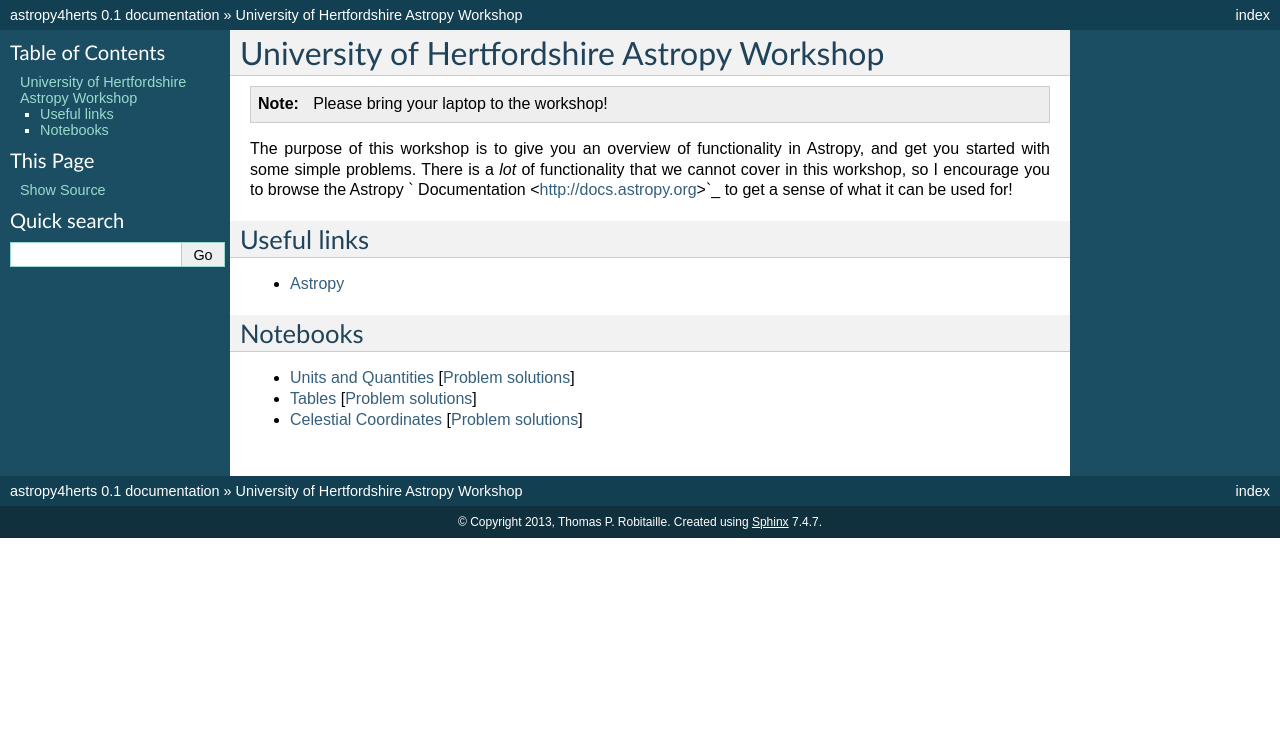
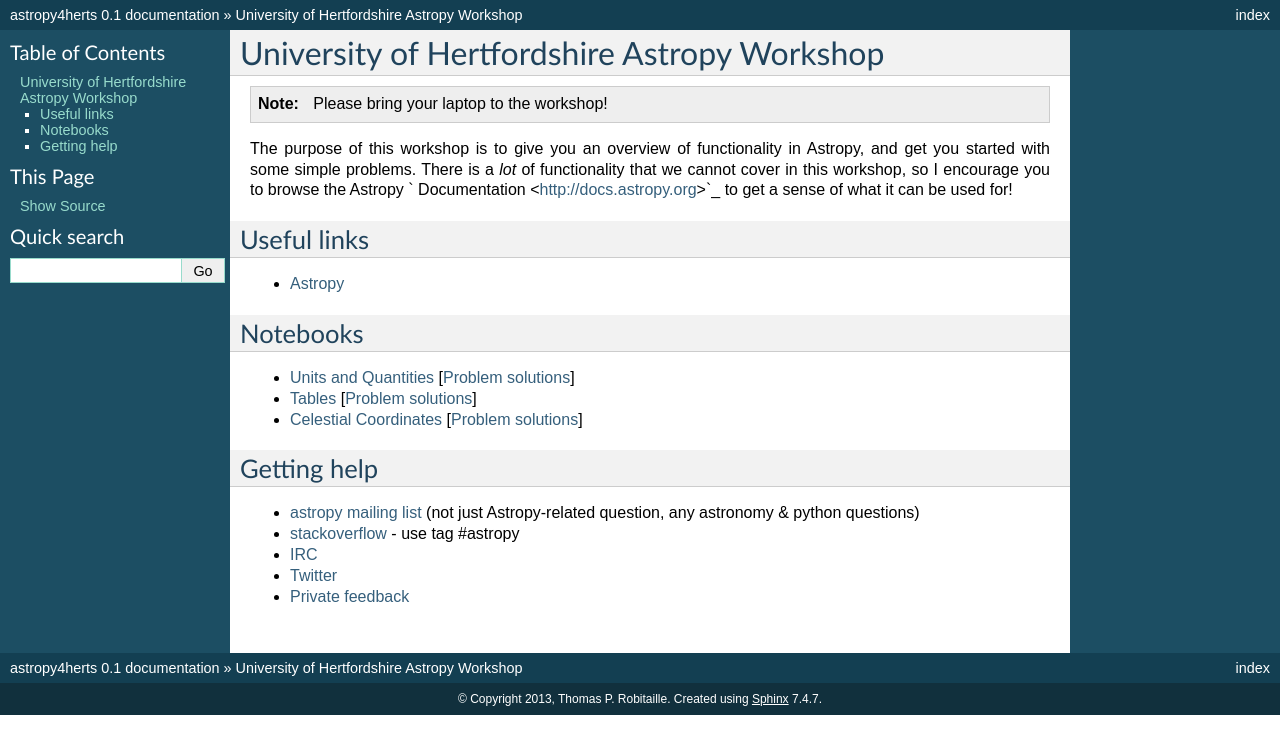
Before and after one commit to astropy/astropy4scipy2014, a Sphinx documentation site: the page built from docs/index.rst, in a window 1280 px wide. Shown: the top 754 px of the page. Built offline with Sphinx 7.4.7, drawn with Linux system fonts in a browser that asks for light colours.

Commit message:
Updated index page for docs

```diff
--- a/docs/index.rst
+++ b/docs/index.rst
@@ -24,3 +24,12 @@ Notebooks
 * `Celestial Coordinates <http://mpia.de/~robitaille/astropy4herts/notebooks/Celestial%20Coordinates.html>`_ [`Problem solutions <http://mpia.de/~robitaille/astropy4herts/notebooks/Celestial%20Coordinates%20-%20Solutions.html>`_]
 
 .. TODO: Astroquery
+
+Getting help
+------------
+
+* `astropy mailing list <http://mail.scipy.org/mailman/listinfo/astropy>`_ (not just Astropy-related question, any astronomy & python questions)
+* `stackoverflow <http://stackoverflow.com>`_ - use tag #astropy
+* `IRC <http://webchat.freenode.net/?channels=astropy>`_
+* `Twitter <https://twitter.com/astropy>`_
+* `Private feedback <mailto:astropy-feedback@googlegroups.com>`_
```
